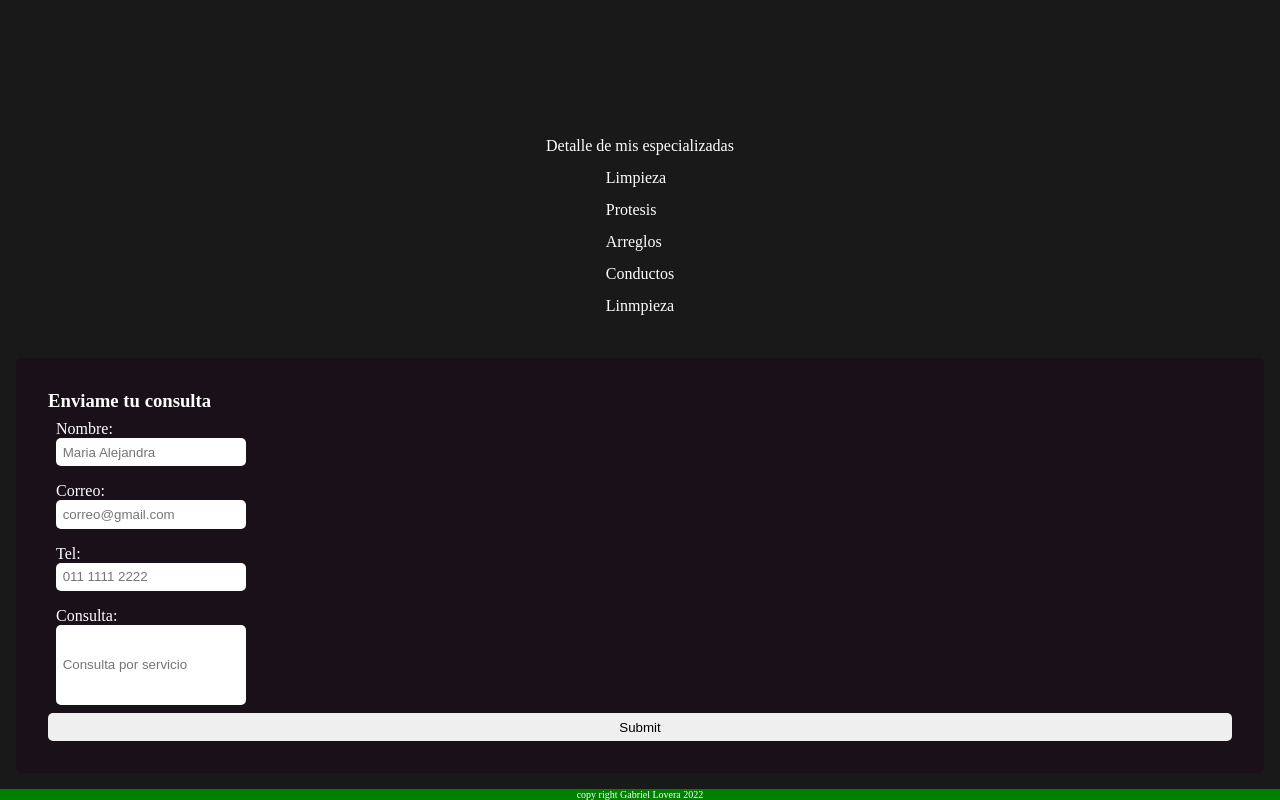
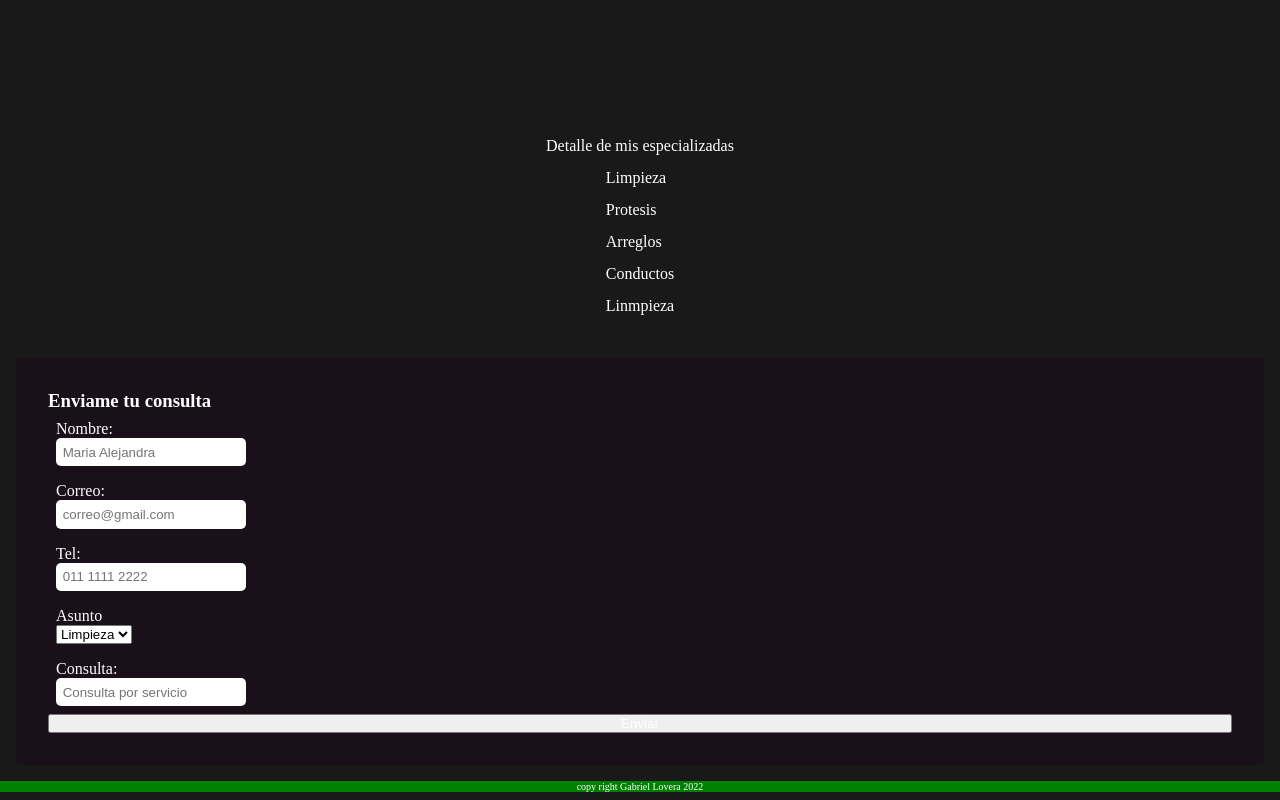
Before and after one commit to loveragabriel/maja-app, a React (Create React App) app: page / in a window 1280 px wide. Shown: the part 2361-3161 px from the top of the page. Built offline with nearby package versions, Linux system fonts and the light colour scheme.

Commit message:
adding emailJs

```diff
--- a/package.json
+++ b/package.json
@@ -3,6 +3,7 @@
   "version": "0.1.0",
   "private": true,
   "dependencies": {
+    "@emailjs/browser": "^3.7.0",
     "@fortawesome/fontawesome-svg-core": "^6.2.0",
     "@fortawesome/free-solid-svg-icons": "^6.2.0",
     "@fortawesome/react-fontawesome": "^0.2.0",
--- a/src/App.css
+++ b/src/App.css
@@ -9,8 +9,6 @@ body{    background-color: var(--main-bg-color);}
 :root {
     --main-bg-color: #191919;
 }
-
-
 
 nav{
     display: flex;
@@ -145,6 +143,11 @@ a:link, li{
     font-size: 10px;
 }
 
+/* Form Component  */
+select{
+    color: black;
+}
+
 .form-container{
     background-color: #191019;
     margin: 1em;
@@ -168,12 +171,15 @@ input{
     padding: 0.5em;
     border-radius: 5px;
 }
-.text-area{
-    width: 100wv;
-    height: 5em;
-    top: 0;
 
-}
+.text-area {
+    resize:vertical;
+    overflow: scroll;
+    max-height: 20px;
+
+ }
+
+
 
 /* Page Services */
 .cards{
--- a/src/Component/Form.js
+++ b/src/Component/Form.js
@@ -1,27 +1,69 @@
-import React from 'react'
+import React, { useState } from 'react'
+import emailjs from '@emailjs/browser';
 
 export const Form = () => {
+    const [formData, SetFormData]= useState({
+        name:'',
+        email:'',
+        number: '',
+        seletOption: '',
+        text:''
+    });
+
+    const handleInputChange  =(e)=>{
+        SetFormData({
+            ...formData,
+            [e.target.name]:e.target.value
+
+        })
+
+
+
+    }
+
+    const sendEmail=(e)=>{
+
+        emailjs.sendForm('service_thbluz2','template_6y201bt',e.target,'rMXRUT4nOtufEUTg2')
+        .then(response => console.log(response))
+        .catch(error=>console.log(error));
+
+
+        e.preventDefault();
+        console.log(formData.name,formData.email)
+        alert('Consulta enviada correctamente')
+        e.target.reset();
+    }
+
+
     return (
         <div>
-            <form className='form-container'>
+            <form className='form-container' onSubmit={sendEmail}>
                 <h3>Enviame tu consulta</h3>
                 <label>
                     Nombre:
-                    <input type="text" name="name" placeholder='Maria Alejandra' />
+                    <input type="text" name='name' placeholder='Maria Alejandra'  onChange={handleInputChange} />
                 </label>
                 <label>
                     Correo:
-                    <input type="email" name="email" placeholder='correo@gmail.com'/>
+                    <input type="email" name='email' placeholder='correo@gmail.com' onChange={handleInputChange} />
                 </label>
                 <label>
                     Tel:
-                    <input type="num" name="name" placeholder='011 1111 2222'/>
+                    <input type="tel" pattern="[0-9]{2}-[0-9]{4}-[0-9]{4}" name='number' maxLength='14' placeholder='011 1111 2222' onChange={handleInputChange} />
+                </label>
+                <label> Asunto
+                    <select name='seletOption' onChange={handleInputChange}>
+                        <option>Limpieza</option>
+                        <option>Protesis</option>
+                        <option>Control</option>
+                        <option>Placa</option>
+                    </select>
                 </label>
                 <label>
                     Consulta:
-                    <input className='text-area' type="texarea" name="name" placeholder='Consulta por servicio'/>
+                    <input className='text-area' type="textarea" name="text" placeholder='Consulta por servicio' onChange={handleInputChange} />
                 </label>
-                <input type="submit" value="Submit" />
+                <button type='submit'>Enviar</button>
             </form>
         </div>
     )
```
Also changed, not shown: 1 other file (tests, documents, lock files or other folders).
